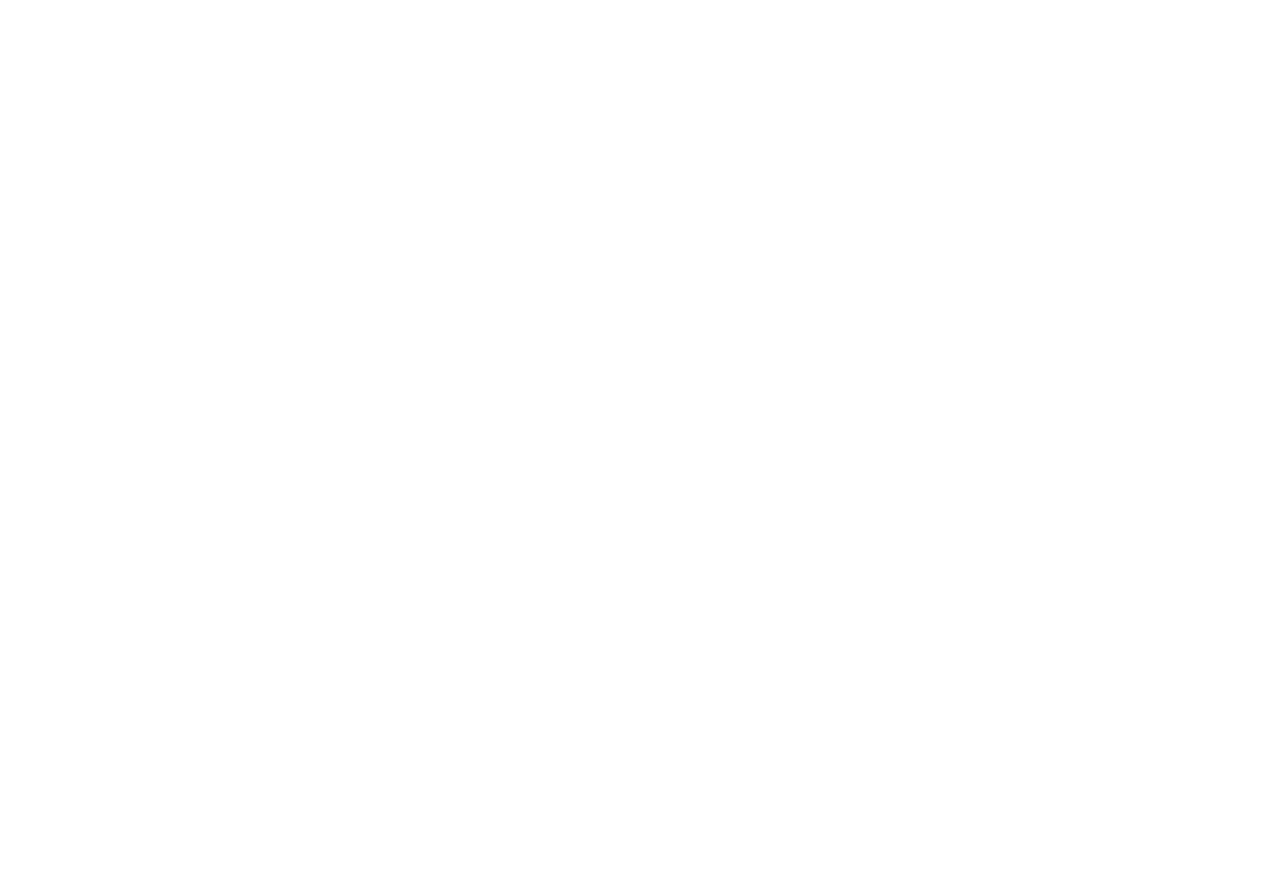
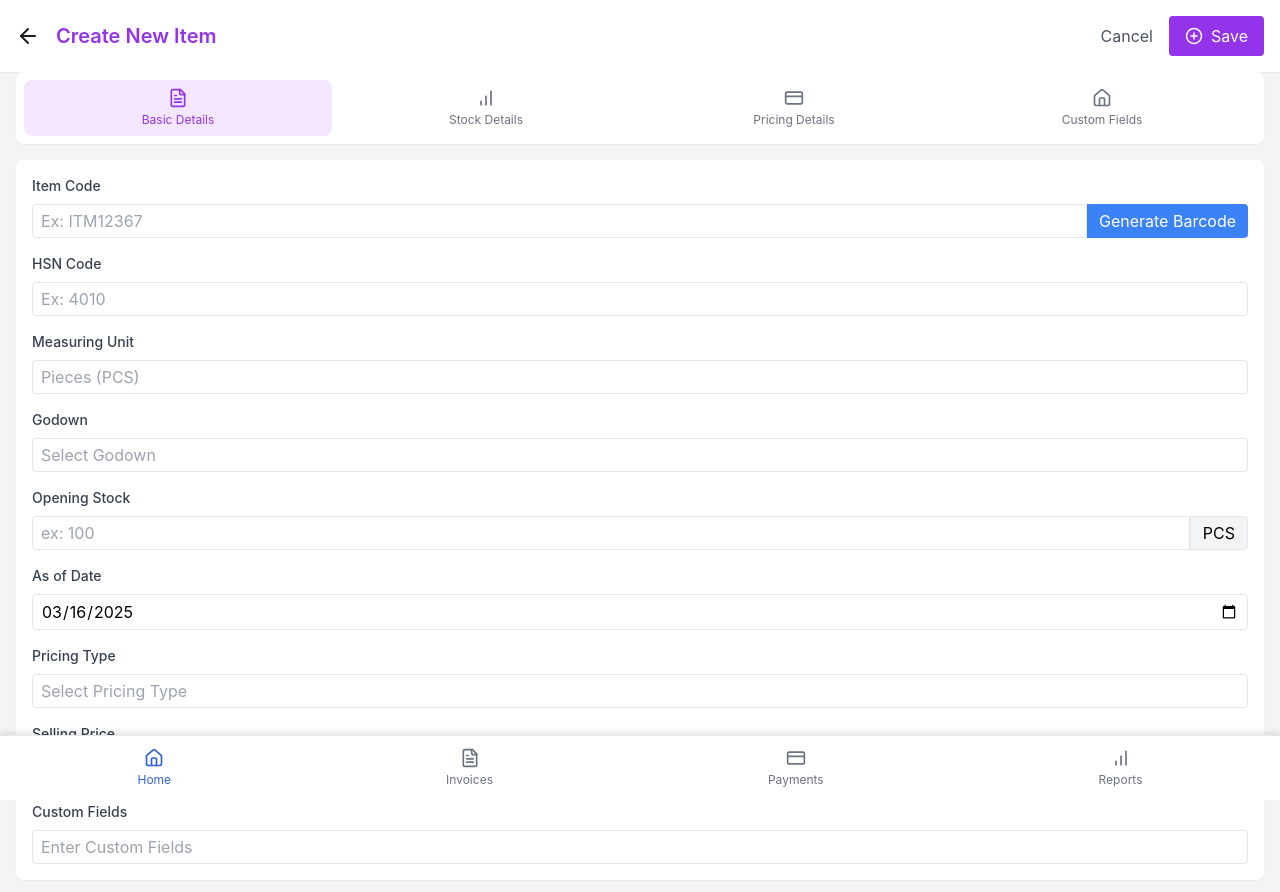
Before and after one commit to madboy482/SCM_React_App, a React (Create React App) app: page /item_creation_basic in a window 1280 px wide. Before the commit this address had no page. Shown: the top 892 px of the page. Before the commit the page ends 800 px from the top, so only its background shows below. Built offline with nearby package versions, Linux system fonts and the light colour scheme.

Commit message:
item_basic

```diff
--- a/src/App.js
+++ b/src/App.js
@@ -5,7 +5,7 @@
 import { PartiesPage, CreatePartyPage, AddressPage } from './pages/party';
 import { POs, CreatePI, PRList, CreatePR } from './pages/purchase';
 import { ProformaInvoice, CreateProforma } from './pages/proforma';
-import { PartiesInventoryUI } from './pages/items';
+import { PartiesInventoryUI, CreateItemForm } from './pages/items';
 
 function App() {
   return (
@@ -27,6 +27,7 @@
           <Route path="/proforma-invoice" element={<ProformaInvoice />} />
           <Route path="/create-proforma-invoice" element={<CreateProforma />} />
           <Route path="/parties-inventory" element={<PartiesInventoryUI />} />
+          <Route path="/item_creation_basic" element ={<CreateItemForm/>} />
           <Route path="/" element={<CreateAccount />} />
         </Routes>
       </div>
--- a/src/pages/items/PartiesInventoryUI.jsx
+++ b/src/pages/items/PartiesInventoryUI.jsx
@@ -5,6 +5,13 @@
 
 const PartiesInventoryUI = () => {
   const navigate = useNavigate();
+  const [path, setPath] = useState('/item_creation_basic');
+
+  const handleClick = () => {
+    if (path) {
+      navigate(path);
+    }
+  };
 
   const [items, setItems] = useState([
     {
@@ -35,7 +42,7 @@
 
   const handleBack = () => {
     // Navigate back to the previous page
-    navigate(-1);
+    navigate('/admin-dashboard');
   };
 
   return (
@@ -47,12 +54,17 @@
             className="text-[#1D1D1D] cursor-pointer mr-2"
             onClick={handleBack}
           />
-          <span className="text-xl font-semibold text-purple-600">Parties</span>
+          <span className="text-xl font-semibold text-purple-600">Items</span>
           <span className="bg-purple-100 text-purple-600 rounded-full px-2 py-1 text-xs">29</span>
         </div>
         <div className="flex items-center space-x-2">
           <button className="text-gray-600 hover:bg-gray-100 p-2 rounded">Reports</button>
-          <button className="bg-purple-600 text-white px-4 py-2 rounded">+ Create Item</button>
+          <button
+            className="bg-purple-600 text-white px-4 py-2 rounded"
+            onClick={handleClick}
+          >
+            + Create Item
+          </button>
         </div>
       </div>
 
@@ -93,7 +105,12 @@
           <select className="border rounded px-3 py-2">
             <option>Bulk Action</option>
           </select>
-          <button className="bg-blue-500 text-white px-4 py-2 rounded">Create Item</button>
+          <button
+            className="bg-purple-600 text-white px-4 py-2 rounded"
+            onClick={handleClick}
+          >
+            + Create Item
+          </button>
         </div>
       </div>
 
--- a/src/pages/items/index.jsx
+++ b/src/pages/items/index.jsx
@@ -1,3 +1,4 @@
 import PartiesInventoryUI from './PartiesInventoryUI';
+import CreateItemForm from './itemcreation_basic'
 
-export { PartiesInventoryUI };
+export { PartiesInventoryUI, CreateItemForm };
--- /dev/null
+++ b/src/pages/items/itemcreation_basic.jsx
@@ -0,0 +1,226 @@
+import React, { useState } from 'react';
+import { ArrowLeft, Home, FileText, CreditCard, BarChart, PlusCircle } from 'lucide-react';
+import { useNavigate } from 'react-router-dom';
+import BottomNavigation from '../../components/BottomNavigation';
+
+const CreateItemForm = () => {
+  const navigate = useNavigate();
+  const [activeSection, setActiveSection] = useState('basic-details');
+  const [formData, setFormData] = useState({
+    itemType: 'Product',
+    category: '',
+    itemName: '',
+    showInOnlineStore: false,
+    salesPrice: '',
+    withTax: false,
+    gstTaxRate: 'None',
+    measuringUnit: 'Pieces(PCS)',
+    openingStock: '',
+    enableBatching: false,
+    customFields: {}
+  });
+
+  const sections = [
+    { id: 'basic-details', label: 'Basic Details', icon: FileText },
+    { id: 'stock-details', label: 'Stock Details', icon: BarChart },
+    { id: 'pricing-details', label: 'Pricing Details', icon: CreditCard },
+    { id: 'custom-fields', label: 'Custom Fields', icon: Home }
+  ];
+
+  const handleInputChange = (e) => {
+    const { name, value, type, checked } = e.target;
+    setFormData(prev => ({
+      ...prev,
+      [name]: type === 'checkbox' ? checked : value
+    }));
+  };
+
+  const handleBack = () => {
+    navigate('/parties-inventory');
+  };
+
+  const renderActiveSection = () => {
+    switch(activeSection) {
+      case 'basic-details':
+        return (
+            <div className="p-4 space-y-4">
+            <div className="space-y-2">
+              <label className="block text-sm font-medium text-gray-700">Item Code</label>
+              <div className="flex">
+                <input
+                  type="text"
+                  placeholder="Ex: ITM12367"
+                  className="flex-grow border rounded-l px-2 py-1"
+                />
+                <button className="bg-blue-500 text-white px-3 rounded-r">
+                  Generate Barcode
+                </button>
+              </div>
+            </div>
+
+            <div className="space-y-2">
+              <label className="block text-sm font-medium text-gray-700">HSN Code</label>
+              <input
+                type="text"
+                placeholder="Ex: 4010"
+                className="w-full border rounded px-2 py-1"
+              />
+            </div>
+
+            <div className="space-y-2">
+              <label className="block text-sm font-medium text-gray-700">Measuring Unit</label>
+              <input
+                type="text"
+                placeholder="Pieces (PCS)"
+                className="w-full border rounded px-2 py-1"
+              />
+            </div>
+
+            <div className="space-y-2">
+              <label className="block text-sm font-medium text-gray-700">Godown</label>
+              <input
+                type="text"
+                placeholder="Select Godown"
+                className="w-full border rounded px-2 py-1"
+              />
+            </div>
+
+            <div className="space-y-2">
+              <label className="block text-sm font-medium text-gray-700">Opening Stock</label>
+              <div className="flex">
+                <input
+                  type="text"
+                  placeholder="ex: 100"
+                  className="flex-grow border rounded-l px-2 py-1"
+                />
+                <span className="bg-gray-100 border px-3 py-1 rounded-r flex items-center">PCS</span>
+              </div>
+            </div>
+
+            <div className="space-y-2">
+              <label className="block text-sm font-medium text-gray-700">As of Date</label>
+              <input
+                type="date"
+                value="2025-03-16"
+                className="w-full border rounded px-2 py-1"
+              />
+            </div>
+
+            <div className="space-y-2">
+              <label className="block text-sm font-medium text-gray-700">Pricing Type</label>
+              <input
+                type="text"
+                placeholder="Select Pricing Type"
+                className="w-full border rounded px-2 py-1"
+              />
+            </div>
+
+            <div className="space-y-2">
+              <label className="block text-sm font-medium text-gray-700">Selling Price</label>
+              <input
+                type="text"
+                placeholder="Enter Selling Price"
+                className="w-full border rounded px-2 py-1"
+              />
+            </div>
+
+            <div className="space-y-2">
+              <label className="block text-sm font-medium text-gray-700">Custom Fields</label>
+              <input
+                type="text"
+                placeholder="Enter Custom Fields"
+                className="w-full border rounded px-2 py-1"
+              />
+            </div>
+          </div>
+        );
+    }
+  };
+
+  return (
+    <div className="min-h-screen bg-gray-100 flex flex-col pb-16">
+      {/* Top Navigation Bar */}
+      <div className="bg-white shadow-sm p-4 flex justify-between items-center">
+        <div className="flex items-center space-x-2">
+          <ArrowLeft
+            className="text-[#1D1D1D] cursor-pointer mr-2"
+            onClick={handleBack}
+          />
+          <span className="text-xl font-semibold text-purple-600">Create New Item</span>
+        </div>
+        <div className="flex items-center space-x-2">
+          <button className="text-gray-600 hover:bg-gray-100 p-2 rounded">Cancel</button>
+          <button
+            className="bg-purple-600 text-white px-4 py-2 rounded flex items-center"
+            onClick={() => {/* Save logic */}}
+          >
+            <PlusCircle size={18} className="mr-2" />
+            Save
+          </button>
+        </div>
+      </div>
+
+      {/* Section Navigation */}
+      <div className="bg-white shadow-sm flex justify-between p-2 mx-4 rounded-lg">
+        {sections.map((section) => (
+          <button
+            key={section.id}
+            onClick={() => setActiveSection(section.id)}
+            className={`flex flex-col items-center p-2 rounded-lg w-full ${
+              activeSection === section.id
+                ? 'bg-purple-100 text-purple-600'
+                : 'text-gray-500 hover:bg-gray-100'
+            }`}
+          >
+            <section.icon size={20} />
+            <span className="text-xs mt-1">{section.label}</span>
+          </button>
+        ))}
+      </div>
+
+      {/* Form Content */}
+      <div className="flex-grow bg-white m-4 rounded-lg shadow-sm">
+        {renderActiveSection()}
+      </div>
+
+      {/* Bottom Navigation */}
+      <BottomNavigation />
+
+      {/* Custom Toggle Switch CSS */}
+      <style jsx>{`
+        .switch {
+          position: relative;
+          display: inline-block;
+          width: 50px;
+          height: 24px;
+        }
+        .slider {
+          position: absolute;
+          cursor: pointer;
+          top: 0;
+          left: 0;
+          right: 0;
+          bottom: 0;
+          transition: .4s;
+          border-radius: 34px;
+        }
+        .slider:before {
+          position: absolute;
+          content: "";
+          height: 18px;
+          width: 18px;
+          left: 3px;
+          bottom: 3px;
+          background-color: white;
+          transition: .4s;
+          border-radius: 50%;
+        }
+        input:checked + .slider:before {
+          transform: translateX(26px);
+        }
+      `}</style>
+    </div>
+  );
+};
+
+export default CreateItemForm;
```
